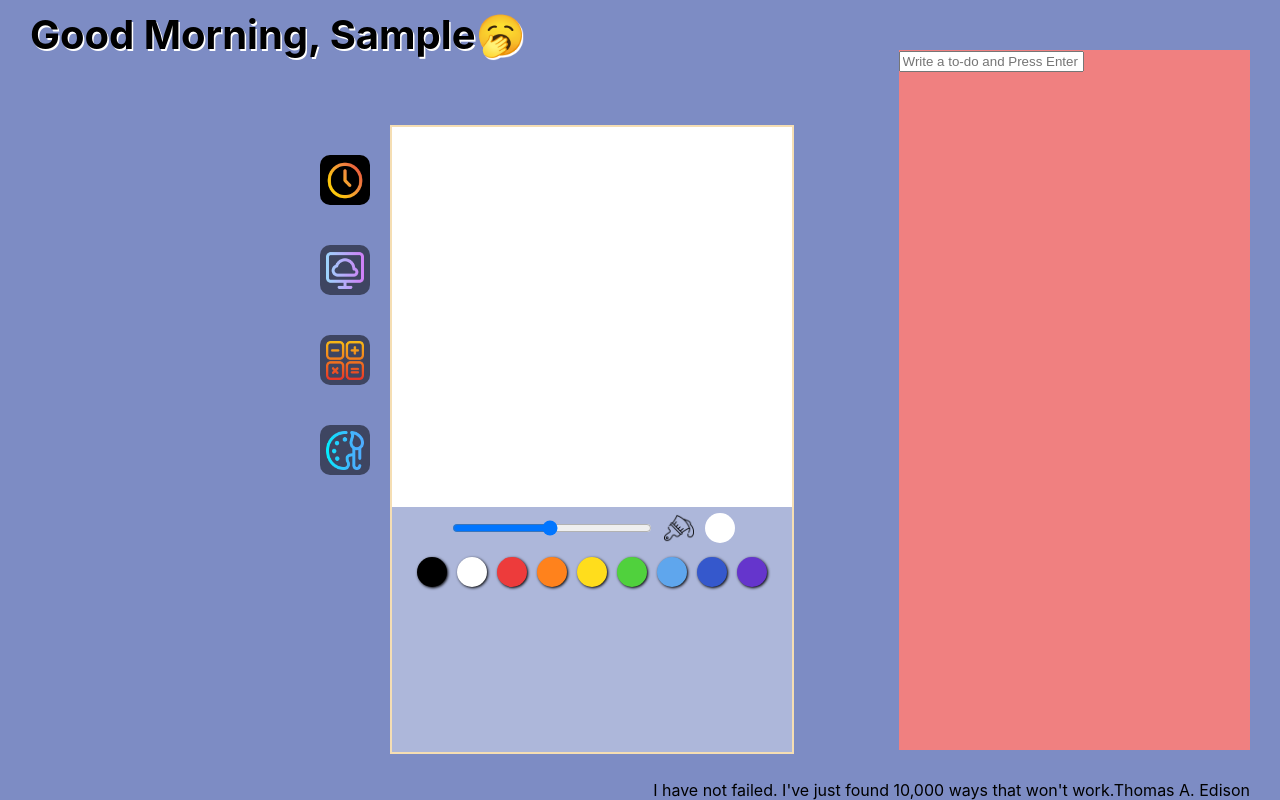
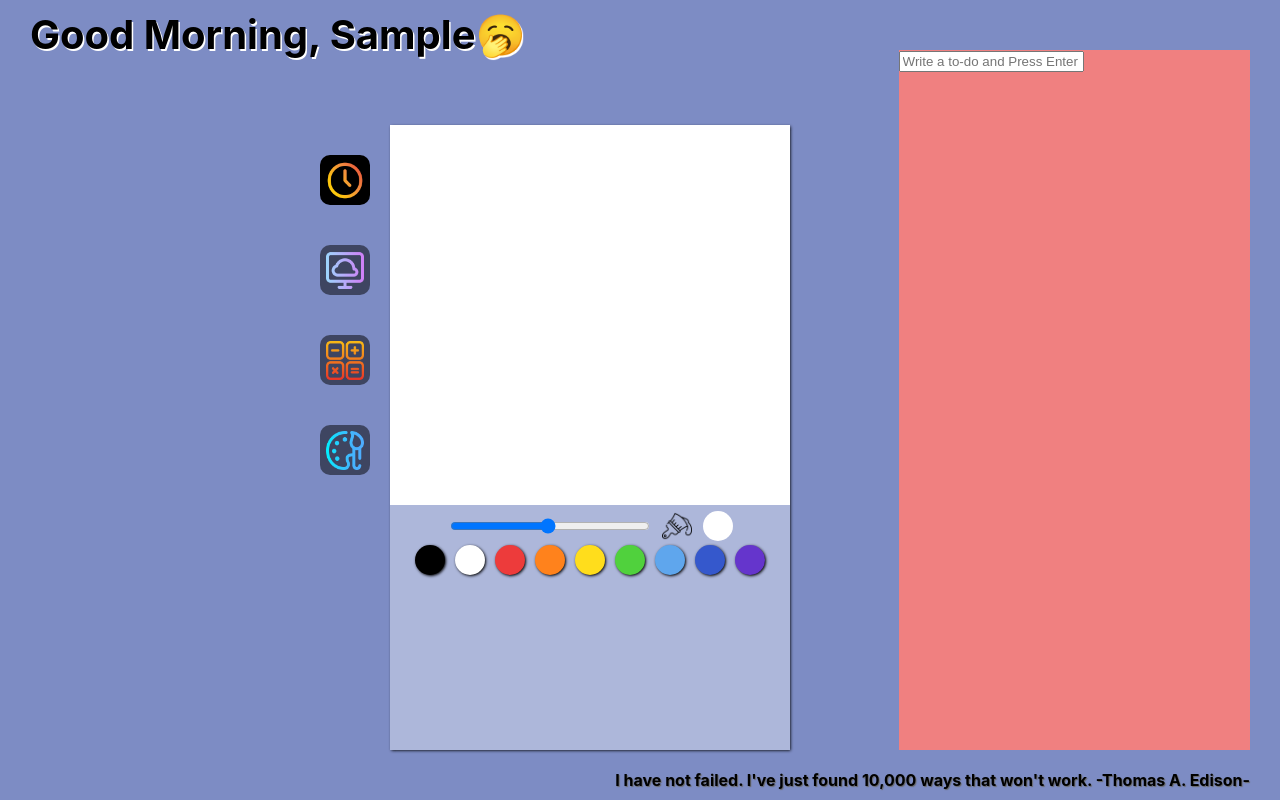
Before and after one commit to YDayeon/myMomentum, a plain HTML site: page index.html in a window 1280 px wide. Both pictures are taken after typing "Sample" into the empty fields and a click on the button "Enter". Drawn offline with Linux system fonts and the light colour scheme.

Commit message:
update-paint,quote

```diff
--- a/index.html
+++ b/index.html
@@ -152,7 +152,7 @@
       </form>
       <ul id="todo-list"></ul>
     </aside>
-    <footer id="quote"><span></span><span></span></footer>
+    <footer id="quote"><span></span> -<span></span>-</footer>
   </div>
 
   <script src="JS/changePage.js"></script>
--- a/style.css
+++ b/style.css
@@ -141,6 +141,8 @@ hr {
   height: 100%;
   background-color: var(--bg-color-white);
   color: white;
+  /* border: 1.5px solid whitesmoke; */
+  box-shadow: 0.5px 0.5px 3px black;
 }
 
 .screen__title {
@@ -285,6 +287,7 @@ mark {
   padding-top: 20px;
   padding-left: 20px;
   background-color: transparent;
+  box-shadow: none;
 }
 
 .calculator__container {
@@ -362,10 +365,6 @@ mark {
 }
 
 /* Painter */
-.paint_screen {
-  border: 2px solid wheat;
-}
-
 .canvas {
   width: 100%;
   height: 380px;
@@ -412,7 +411,6 @@ mark {
   height: 30px;
   border-radius: 50%;
   cursor: pointer;
-  margin-top: 10px;
   box-shadow: 1px 1px 3px rgb(0, 0, 0);
 }
 
@@ -444,8 +442,11 @@ mark {
 
 #quote {
   text-align: end;
-  margin-top: 30px;
+  margin-top: 20px;
+  margin-bottom: 10px;
   margin-right: 30px;
   grid-row: 3/4;
   grid-column: 1/4;
+  font-weight: 700;
+  text-shadow: 1px 1px 1px dimgray;
 }
```
